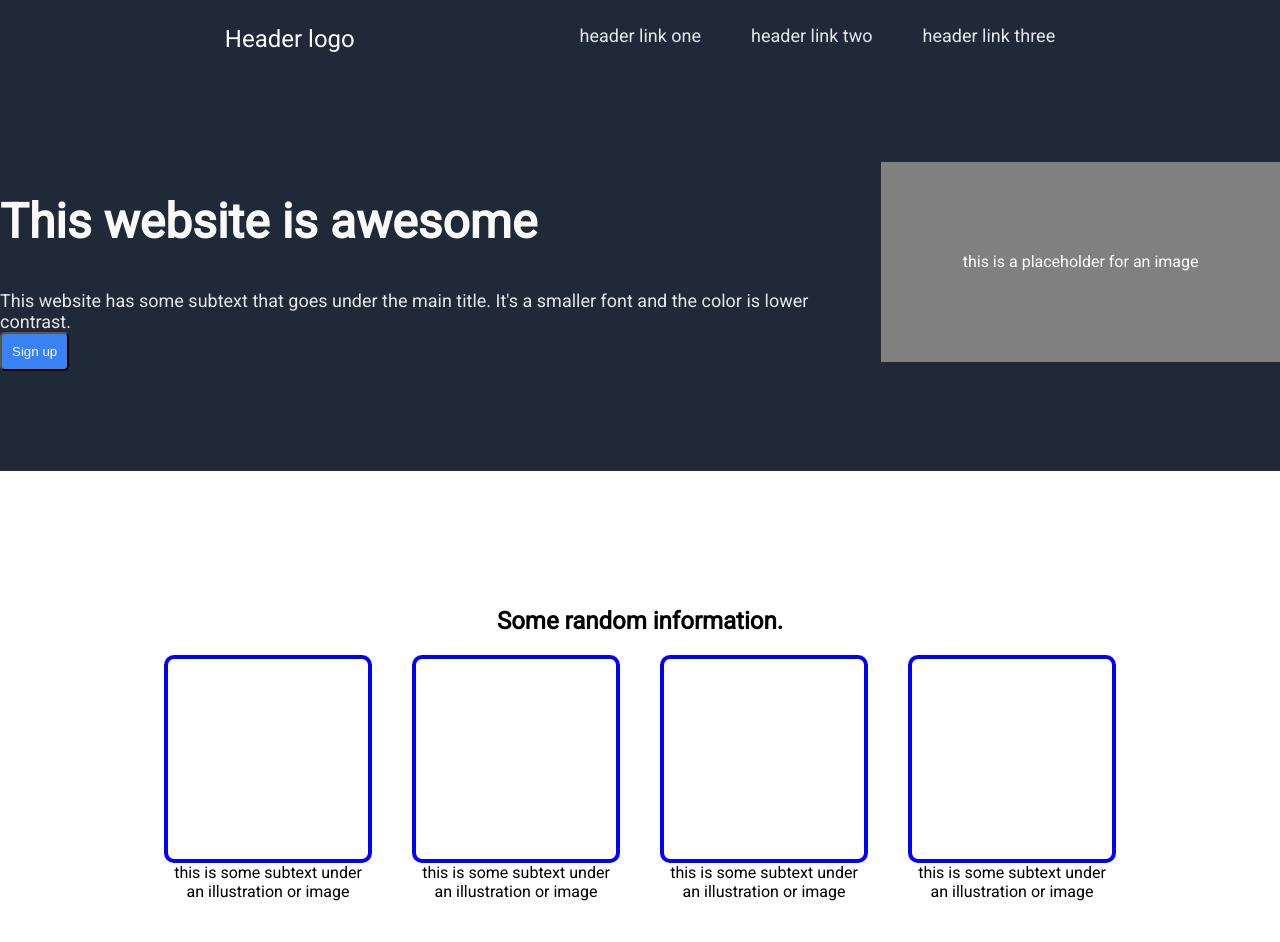
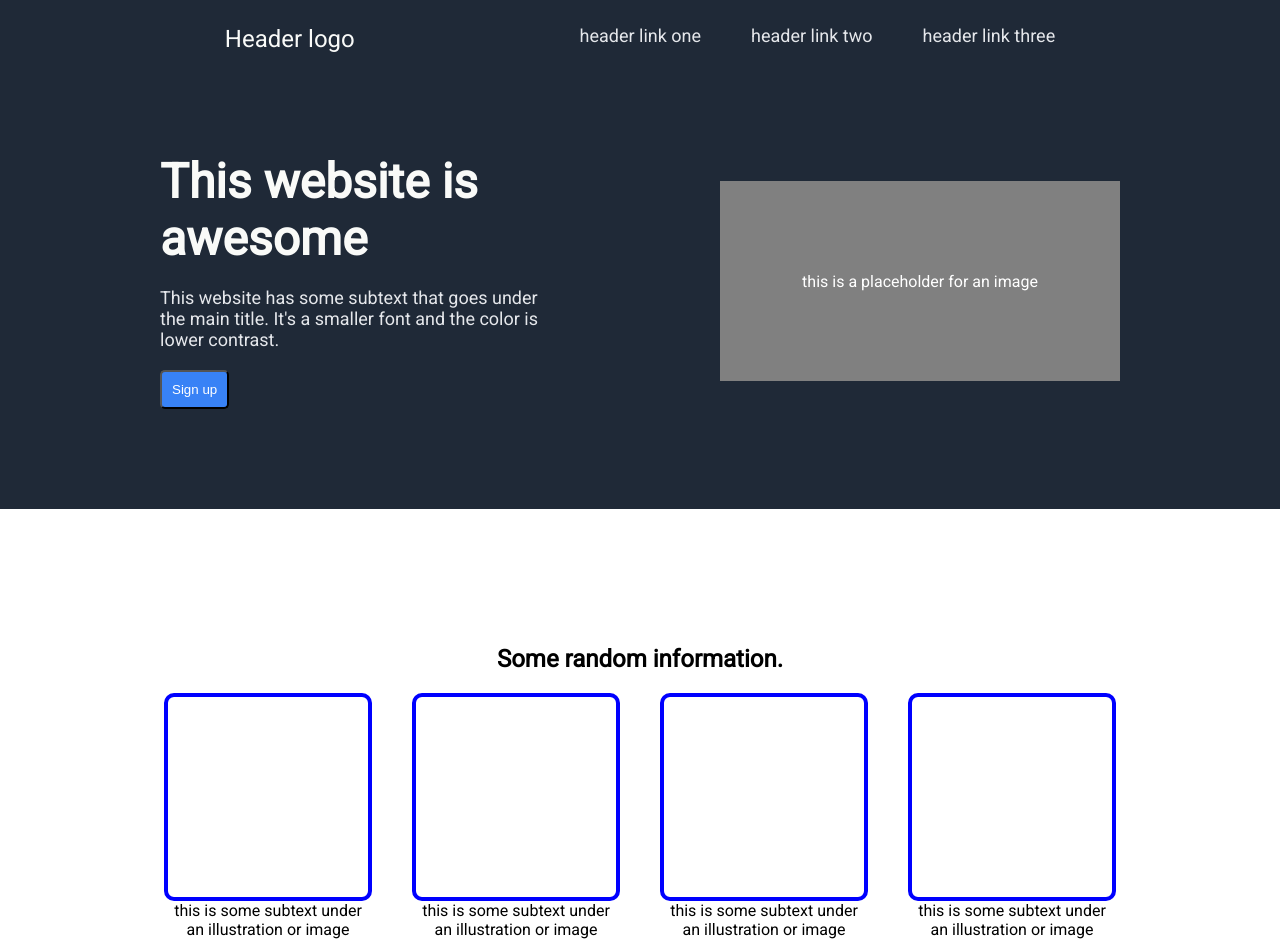
Before and after one commit to mazur-kacper/landing-page, a plain HTML site: page index.html in a window 1280 px wide. Shown: the top 942 px of the page. Drawn offline with Linux system fonts and the light colour scheme.

Commit message:
Finish hero

```diff
--- a/index.html
+++ b/index.html
@@ -24,11 +24,15 @@
     <section>
       <div class="hero">
         <div class="left-panel">
-          <h1>This website is awesome</h1>
-          <p>
-            This website has some subtext that goes under the main title. It's a
-            smaller font and the color is lower contrast.
-          </p>
+          <div>
+            <h1>This website is awesome</h1>
+          </div>
+          <div>
+            <p>
+              This website has some subtext that goes under the main title. It's
+              a smaller font and the color is lower contrast.
+            </p>
+          </div>
           <button>Sign up</button>
         </div>
         <div class="right-panel">
--- a/styles.css
+++ b/styles.css
@@ -97,9 +97,18 @@ button {
 }
 
 .left-panel h1 {
+  margin: 0px;
   font-size: 48px;
   color: #f9faf8;
   font-weight: 900;
+}
+
+.left-panel {
+  width: 400px;
+  display: flex;
+  flex-direction: column;
+  align-items: flex-start;
+  gap: 20px;
 }
 
 .left-panel p {
```
